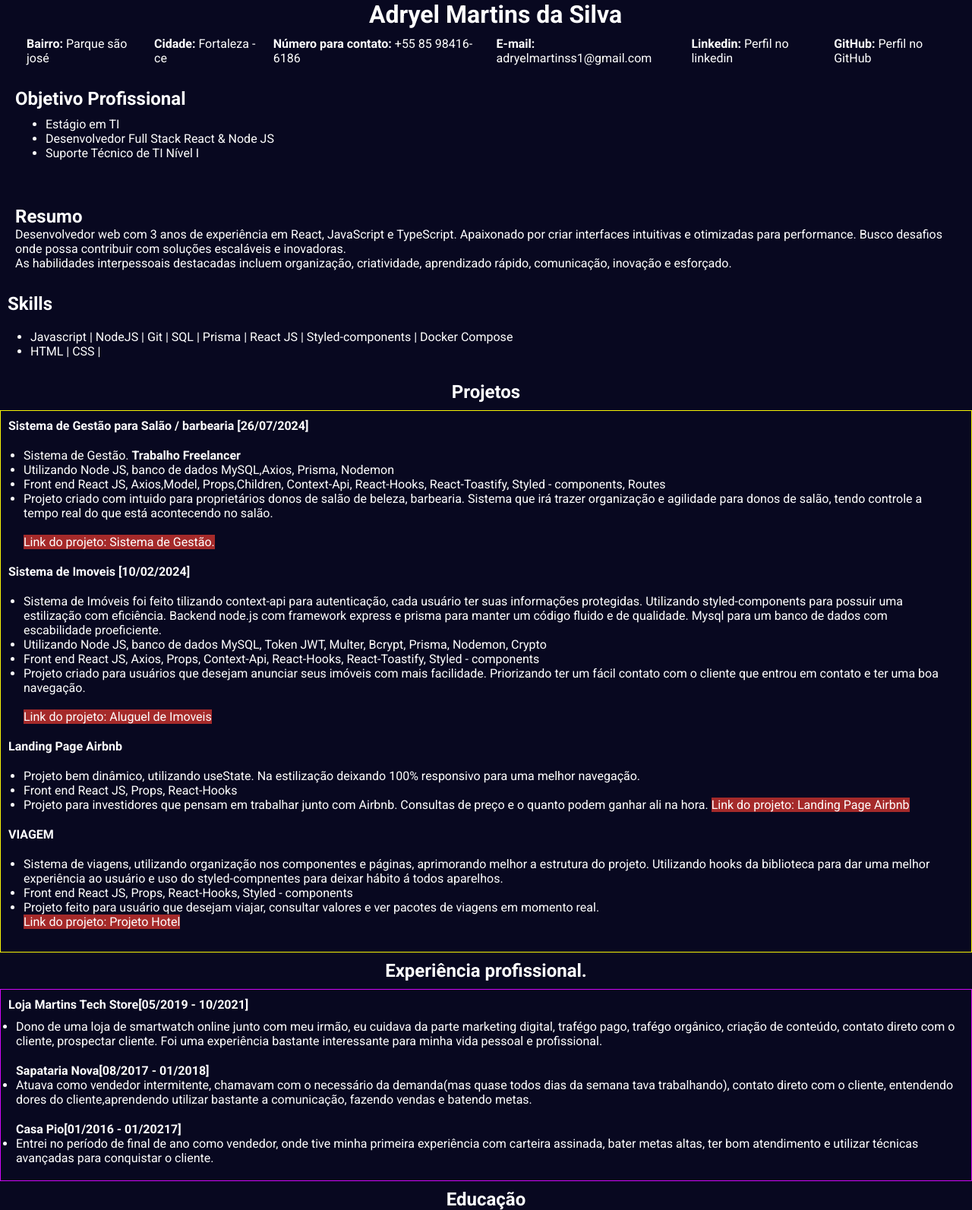
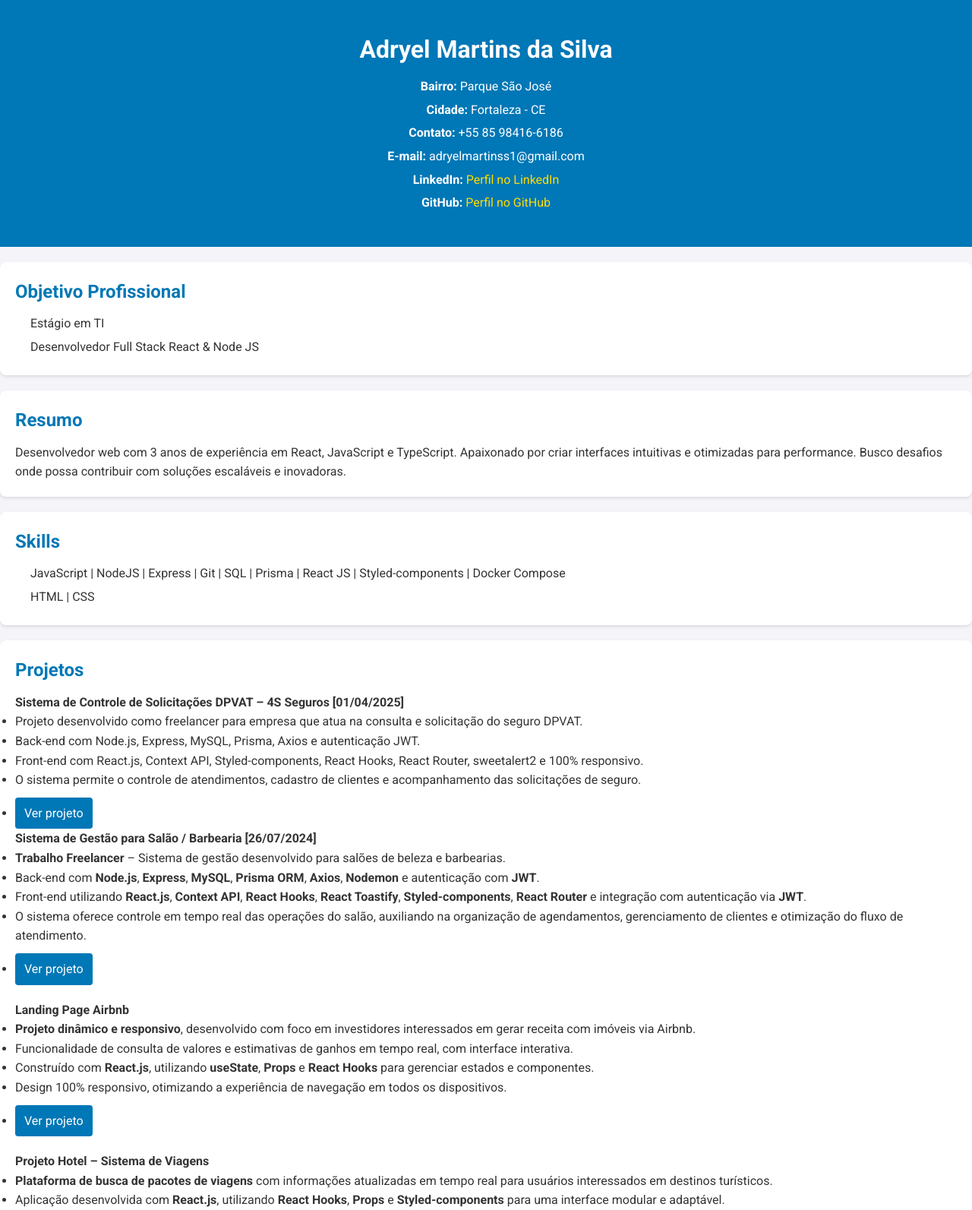
Before and after one commit to adryeldeev/curriculo2, a website: page index.html in a window 1280 px wide. Shown: the top 1593 px of the page at 76% size. Drawn offline with Linux system fonts and the light colour scheme.

Commit message:
deploy att curriculo

```diff
--- a/index.html
+++ b/index.html
@@ -3,231 +3,150 @@
   <head>
     <meta charset="UTF-8" />
     <meta name="viewport" content="width=device-width, initial-scale=1.0" />
-    <title>Curriculo de Adryel</title>
+    <title>Currículo de Adryel</title>
     <link rel="stylesheet" href="styled.css" />
   </head>
   <body>
-    <header>
-        <h1 class="h1_nome">Adryel Martins da Silva</h1>
-        <div class="dados_perfil">
-          <div class="div_espaco">
-            <span><strong> Bairro: </strong>
-              Parque são josé</span>
-            </div>
-            <div class="div_espaco">
-              <span><strong> Cidade: </strong>
-                Fortaleza - ce</span>  <br />
-              </div>
-              <div class="div_espaco">
-
-                <span><strong> Número para contato:</strong>
-                  +55 85 98416-6186</span>  <br />
-                </div>
-                <div class="div_espaco">
-
-                  <span><strong>E-mail: </strong>
-                    adryelmartinss1@gmail.com </span>
-                  </div>
-                  <div class="div_espaco">
-
-                    <span><strong>Linkedin: </strong>
-                      <a href="https://www.linkedin.com/in/adryel-martins-b01544249/">Perfil no linkedin</a></span>  <br />
-
-                    </div>
-                    <div class="div_espaco">
-
-                      <span><strong>GitHub: </strong>
-                        <a href="https://github.com/adryeldeev">Perfil no GitHub</a></span>
+    <header class="header">
+      <div class="container">
+        <h1 class="header__name">Adryel Martins da Silva</h1>
+        <div class="header__profile">
+          <p><strong>Bairro:</strong> Parque São José</p>
+          <p><strong>Cidade:</strong> Fortaleza - CE</p>
+          <p><strong>Contato:</strong> +55 85 98416-6186</p>
+          <p><strong>E-mail:</strong> adryelmartinss1@gmail.com</p>
+          <p><strong>LinkedIn:</strong> <a href="https://www.linkedin.com/in/adryel-martins-b01544249/">Perfil no LinkedIn</a></p>
+          <p><strong>GitHub:</strong> <a href="https://github.com/adryeldeev">Perfil no GitHub</a></p>
         </div>
       </div>
+    </header>
 
-                    </header>
-                    <section class="section_objetivo">
-                     <h1>Objetivo Profissional</h1>
-                     <div class="div-skills">
+    <main>
+      <section class="section">
+        <h2 class="section__title">Objetivo Profissional</h2>
+        <ul class="section__list">
+          <li>Estágio em TI</li>
+          <li>Desenvolvedor Full Stack React & Node JS</li>
+        </ul>
+      </section>
 
+      <section class="section">
+        <h2 class="section__title">Resumo</h2>
+        <p>
+          Desenvolvedor web com 3 anos de experiência em React, JavaScript e TypeScript.
+          Apaixonado por criar interfaces intuitivas e otimizadas para performance. Busco desafios onde possa contribuir com soluções escaláveis e inovadoras.
+        </p>
+      </section>
+
+      <section class="section">
+        <h2 class="section__title">Skills</h2>
+        <ul class="section__list">
+          <li>JavaScript | NodeJS | Express | Git | SQL | Prisma | React JS | Styled-components | Docker Compose</li>
+          <li>HTML | CSS</li>
+        </ul>
+      </section>
+
+      <section class="section">
+        <h2 class="section__title">Projetos</h2>
+        <div class="project">
+          <strong>Sistema de Controle de Solicitações DPVAT – 4S Seguros [01/04/2025]</strong>
+          <div class="div_experiencias">
             <ul>
-                         <li><span>Estágio em TI</span></li>
-                         <li><span>Desenvolvedor Full Stack React & Node JS</span></li>
-                         <li><span>Suporte Técnico de TI Nível I</span></li>
-                        </ul>
-                      </div>
-                      </section>
-    <section class="section_resumo">
-        <h1>Resumo</h1>
-                        <span
-                        >Desenvolvedor web com 3 anos  de experiência em React, JavaScript e TypeScript.
-                        Apaixonado por criar interfaces intuitivas e otimizadas para performance.  Busco desafios onde possa contribuir com soluções escaláveis e inovadoras.
-                        <br />As habilidades interpessoais
-                        destacadas incluem organização, criatividade, aprendizado rápido,
-                        comunicação, inovação e esforçado.
-                    </span>
-                    </section>
-    <section class="section1">
-      <h1 class="h1_skill">Skills</h1>
-      <div class="div-skills">
-        <ul>
+              <li><span>Projeto desenvolvido como freelancer para empresa que atua na consulta e solicitação do seguro DPVAT.</span></li>
+              <li><span>Back-end com Node.js, Express, MySQL, Prisma, Axios e autenticação JWT.</span></li>
+              <li><span>Front-end com React.js, Context API, Styled-components, React Hooks, React Router, sweetalert2 e 100% responsivo.</span></li>
+              <li><span>O sistema permite o controle de atendimentos, cadastro de clientes e acompanhamento das solicitações de seguro.</span></li>
               <li>
-            <span
-              >Javascript | NodeJS | Git | SQL | Prisma | React JS | Styled-components
-              | Docker Compose</span
-            >
-          </li>
-          <li>
-            <span> HTML | CSS | </span>
+                <a href="https://pjsegurowebfront.vercel.app/" target="_blank" rel="noopener noreferrer" >
+                  Ver projeto
+                </a>
               </li>
             </ul>
         </div>
-    </section>
-    <section class="section2">
-      <h1 class="h1_experiencias">Projetos</h1>
-      <div class="div_projetos_pessoais">
-        <strong>Sistema de Gestão para Salão / barbearia [26/07/2024]</strong>
+        <div class="project">
+          <strong>Sistema de Gestão para Salão / Barbearia [26/07/2024]</strong>
           <div class="div_experiencias">
             <ul>
               <li>
-              <span>Sistema de Gestão. <strong>Trabalho Freelancer</strong></span>
+                <span><strong>Trabalho Freelancer</strong> – Sistema de gestão desenvolvido para salões de beleza e barbearias.</span>
               </li>
               <li>
-              <span
-                >Utilizando Node JS, banco de dados MySQL,Axios, Prisma, Nodemon </span
-              >
+                <span>Back-end com <strong>Node.js</strong>, <strong>Express</strong>, <strong>MySQL</strong>, <strong>Prisma ORM</strong>, <strong>Axios</strong>, <strong>Nodemon</strong> e autenticação com <strong>JWT</strong>.</span>
               </li>
               <li>
-              <span
-                >Front end React JS, Axios,Model, Props,Children, Context-Api, React-Hooks,
-                React-Toastify, Styled - components, Routes</span
-              >
+                <span>Front-end utilizando <strong>React.js</strong>, <strong>Context API</strong>, <strong>React Hooks</strong>, <strong>React Toastify</strong>, <strong>Styled-components</strong>, <strong>React Router</strong> e integração com autenticação via <strong>JWT</strong>.</span>
               </li>
               <li>
-              <span
-                >Projeto criado com intuido para proprietários donos de salão de beleza, barbearia. Sistema que irá trazer organização e agilidade para donos de salão,  tendo controle a tempo real do que está acontecendo no salão. <br />
-                 <br />
-              </span>
-
-              <a href="https://adryeldeev.github.io/SistemaDeGestao/" target="_blank" rel="noopener noreferrer" style="background-color: brown;"> Link do projeto: Sistema de Gestão.</a>
+                <span>O sistema oferece controle em tempo real das operações do salão, auxiliando na organização de agendamentos, gerenciamento de clientes e otimização do fluxo de atendimento.</span>
+              </li>
+              <li>
+                <a href="https://adryeldeev.github.io/SistemaDeGestao/" target="_blank" rel="noopener noreferrer">
+                Ver projeto
+                </a>
               </li>
             </ul>
         </div>
-        <strong>Sistema de Imoveis [10/02/2024]</strong>
-        <div class="div_experiencias">
-          <ul>
-            <li>
-              <span>Sistema de Imóveis foi feito tilizando context-api para autenticação, cada usuário ter suas informações protegidas. Utilizando styled-components para possuir uma estilização com eficiência. Backend node.js com framework express e prisma para manter um código fluido e de qualidade. Mysql para um banco de dados com escabilidade proeficiente. </span>
-            </li>
-            <li>
-              <span
-                >Utilizando Node JS, banco de dados MySQL, Token JWT, Multer,
-                Bcrypt, Prisma, Nodemon, Crypto</span
-              >
-            </li>
-            <li>
-              <span
-                >Front end React JS, Axios, Props, Context-Api, React-Hooks,
-                React-Toastify, Styled - components</span
-              >
-            </li>
-            <li>
-              <span
-                >Projeto criado para usuários que desejam anunciar seus imóveis com mais facilidade.
-                Priorizando ter um fácil contato com o cliente que entrou em contato e ter uma boa navegação. <br />
-                 <br />
-
-              </span>
-              <a href="https://adryeldeev.github.io/SitemaDeAluguelDeImoveis/" target="_blank" rel="noopener noreferrer" style="background-color: brown;"> Link do projeto: Aluguel de Imoveis</a>
-            </li>
-          </ul>
         </div>
+        <div class="project">
           <strong>Landing Page Airbnb</strong>
           <div class="div_experiencias">
             <ul>
               <li>
-              <span>Projeto bem dinâmico, utilizando useState. Na estilização deixando 100% responsivo para uma melhor navegação.</span>
-            </li>
-
-            <li>
-              <span>Front end React JS, Props, React-Hooks</span>
+                <span><strong>Projeto dinâmico e responsivo</strong>, desenvolvido com foco em investidores interessados em gerar receita com imóveis via Airbnb.</span>
               </li>
               <li>
-              <span
-                >Projeto para investidores que pensam em trabalhar junto com Airbnb.
-                Consultas de preço e o quanto podem ganhar ali na hora.</span
-                >
-                <a href="https://adryeldeev.github.io/landingpageairbnb/" target="_blank" rel="noopener noreferrer" style="background-color: brown;"> Link do projeto: Landing Page Airbnb</a>
+                <span>Funcionalidade de consulta de valores e estimativas de ganhos em tempo real, com interface interativa.</span>
+              </li>
+              <li>
+                <span>Construído com <strong>React.js</strong>, utilizando <strong>useState</strong>, <strong>Props</strong> e <strong>React Hooks</strong> para gerenciar estados e componentes.</span>
+              </li>
+              <li>
+                <span>Design 100% responsivo, otimizando a experiência de navegação em todos os dispositivos.</span>
+              </li>
+              <li>
+                <a href="https://adryeldeev.github.io/landingpageairbnb/" target="_blank" rel="noopener noreferrer" >
+                 Ver projeto
+                </a>
               </li>
             </ul>
         </div>
-
-
-        <strong>VIAGEM</strong>
+        </div>
+        <div class="project">
+        <strong>Projeto Hotel – Sistema de Viagens</strong>
 <div class="div_experiencias">
   <ul>
     <li>
-              <span>Sistema de viagens, utilizando organização nos componentes e páginas, aprimorando melhor a estrutura do projeto. Utilizando hooks da biblioteca para dar uma melhor experiência ao usuário e uso do styled-compnentes para deixar hábito á todos aparelhos.</span>
-            </li>
-
-            <li>
-              <span
-                >Front end React JS, Props, React-Hooks, Styled -
-                components</span
-              >
+      <span><strong>Plataforma de busca de pacotes de viagens</strong> com informações atualizadas em tempo real para usuários interessados em destinos turísticos.</span>
     </li>
     <li>
-              <span
-                >Projeto feito para usuário que desejam viajar, consultar valores e ver pacotes de viagens em momento real.</span
-                >
+      <span>Aplicação desenvolvida com <strong>React.js</strong>, utilizando <strong>React Hooks</strong>, <strong>Props</strong> e <strong>Styled-components</strong> para uma interface modular e adaptável.</span>
     </li>
-              <a href="https://adryeldeev.github.io/projecthotel/" target="_blank" rel="noopener noreferrer" style="background-color: brown;"> Link do projeto: Projeto Hotel</a>
+    <li>
+      <span>Foco na <strong>organização dos componentes e estrutura de páginas</strong>, visando clareza no código e facilidade de manutenção.</span>
+    </li>
+    <li>
+      <span>Interface responsiva, com experiência fluida em dispositivos móveis e desktop.</span>
+    </li>
+    <li>
+      <a href="https://adryeldeev.github.io/projecthotel/" target="_blank" rel="noopener noreferrer" >
+        Ver projeto
+      </a>
+    </li>
   </ul>
   </div>
         </div>
+
+
+        <!-- Adicione outros projetos aqui -->
       </section>
-      <section class="sectionExp">
-        <h1 class="h1_experiencias">Experiência profissional.</h1>
-        <div class="div_educacao">
-          <strong>Loja Martins Tech Store[05/2019 - 10/2021]</strong>
-          <div class="div_resumo">
-            <ul>
-              <li><span>Dono de uma loja de smartwatch online junto com meu irmão, eu cuidava da parte marketing digital, trafégo pago, trafégo orgânico,  criação de conteúdo, contato direto com o cliente, prospectar cliente. Foi uma experiência bastante interessante para minha vida pessoal e profissional.</span></li>
+
+      <section class="section">
+        <h2 class="section__title">Educação</h2>
+        <ul class="section__list">
+          <li>Análise e Desenvolvimento de Sistemas - Descomplica (03/2022 - 11/2024)</li>
+          <li>Geração Tech - Desenvolvedor Full Stack (10/09/2024 - 22/11/2024)</li>
         </ul>
-          </div>
-          <div class="div_resumo">
-
-            <strong>Sapataria Nova[08/2017 - 01/2018]</strong>
-            <ul>
-              <li><span>Atuava como vendedor intermitente, chamavam com o necessário da demanda(mas quase todos dias da semana tava trabalhando), contato direto com o cliente, entendendo dores do cliente,aprendendo utilizar bastante a comunicação,  fazendo vendas e batendo metas.</span></li>
-            </ul>
-          </div>
-          <div class="div_resumo">
-            <strong>Casa Pio[01/2016 - 01/20217]</strong>
-            <ul>
-              <li><span>Entrei no período de final de ano como vendedor,  onde tive minha primeira experiência com carteira assinada, bater metas altas, ter bom atendimento e utilizar técnicas avançadas para conquistar o cliente.</span></li>
-            </ul>
-          </div>
       </section>
-      <section class="section3">
-        <h1 class="h1_experiencias">Educação</h1>
-        <div class="div_educacao">
-          <div class="div_resumo">
-
-            <strong>Análise e desenvolvimento de sistemas [03/2022 - 11/2024]</strong>
-            <ul>
-              <li><span>Formado no curso análise e desenvolvimento de sistemas na descomplica.</span></li>
-            </ul>
-            <strong>Geração Tech [10/09/2024 - 22/11/2024 ]</strong>
-            <ul>
-              <li><span>Formação em Desenvolvedor Full Stack.</span></li>
-              <li><a href="https://drive.google.com/file/d/1H7erJ6QVP3MKmbwSbtnpfb0lm0ffkYbY/view?usp=drive_link" download="https://drive.google.com/file/d/1H7erJ6QVP3MKmbwSbtnpfb0lm0ffkYbY/view?usp=drive_link">Fazer download</a></li>
-            </ul>
-          </div>
-          <div class="div_resumo">
-            <ul>
-              <li>
-                Excel-Intermédiario
-              </li>
-            </ul>
-          </div>
-
-        </section>
+    </main>
   </body>
 </html>
--- a/styled.css
+++ b/styled.css
@@ -1,101 +1,92 @@
-@import url('https://fonts.googleapis.com/css2?family=Roboto:ital,wght@0,100;0,300;0,400;0,500;0,700;0,900;1,100;1,300;1,400;1,500;1,700;1,900&display=swap');
-*{
-    padding:0;
-    margin:0;
-    box-sizing: border-box;
-    font-family: "Roboto", sans-serif;
-}
-a{
-    text-decoration: none;
-    color:#fff
-}
-body{
-    background-color: rgb(8, 8, 32);
-    color: #fff !important;
-}
-header{
-    display: flex;
-    justify-content: center;
-    align-items: center;
-    flex-wrap: wrap;
-    padding-left: 25px;
-    flex-direction: column;
-}
-header .h1_nome{
-    display: flex;
-    justify-content: center;
-    align-items: center;
+@import url('https://fonts.googleapis.com/css2?family=Roboto:wght@400;700&display=swap');
 
-}
-.section_objetivo{
-    padding: 20px;
-
-}
-.section_resumo{
-    padding: 20px;
-}
-.dados_perfil{
-    display: flex;
-   padding: 10px;
-}
-.div_espaco{
-    padding-right: 10px;
-}
-.h1_skill{
-    padding: 10px;
-}
-.div-skills{
-    display: flex;
-    align-items: center;
-    padding: 10px 0 20px 40px;
-
+* {
+  margin: 0;
+  padding: 0;
+  box-sizing: border-box;
 }
 
-.h1_experiencias{
-    padding: 10px;
-    display: flex;
-    justify-content: center;
-    align-items: center;
-
+body {
+  font-family: 'Roboto', sans-serif;
+  background-color: #f4f4f9;
+  color: #333;
+  line-height: 1.6;
 }
 
-.div_projetos_pessoais{
-    padding: 10px;
-    border: 1px solid #f8f406;
-    padding: 10px 10px 10px;
-}
-.div_educacao{
-    padding: 10px;
-    border: 1px solid #d006f8;
-    padding: 10px 10px 10px;
-}
-.div_experiencias{
-    padding: 20px;
+.container {
+  max-width: 1200px;
+  margin: 0 auto;
+  padding: 20px;
 }
 
-.div_resumo{
-    padding: 10px;
+.header {
+  background-color: #0077b6;
+  color: #fff;
+  padding: 20px 0;
+  text-align: center;
 }
 
-@media screen and (min-width: 375px ) and (max-width: 566px) {
-    header .dados_perfil{
-        display: flex;
-        flex-direction: column;
-    justify-content: center;
-    align-items: center;
-    padding-left: 25px;
-
-    }
-
+.header__name {
+  font-size: 2rem;
+  margin-bottom: 10px;
 }
 
-@media screen and (min-width: 567px ) and (max-width: 767px) {
-    header .dados_perfil{
-        display: flex;
-        flex-direction: column;
-    justify-content: center;
-    align-items: center;
-    padding-left: 25px;
+.header__profile p {
+  margin: 5px 0;
+}
 
-    }
+.header__profile a {
+  color: #ffdd00;
+  text-decoration: none;
 }
+
+.header__profile a:hover {
+  text-decoration: underline;
+}
+
+.section {
+  margin: 20px 0;
+  padding: 20px;
+  background: #fff;
+  border-radius: 8px;
+  box-shadow: 0 2px 4px rgba(0, 0, 0, 0.1);
+}
+
+.section__title {
+  font-size: 1.5rem;
+  margin-bottom: 10px;
+  color: #0077b6;
+}
+
+.section__list {
+  list-style: none;
+  padding-left: 20px;
+}
+
+.section__list li {
+  margin-bottom: 5px;
+}
+
+.project {
+  margin-bottom: 20px;
+}
+
+.project h3 {
+  font-size: 1.2rem;
+  color: #0077b6;
+}
+
+.project a {
+  display: inline-block;
+  margin-top: 10px;
+  padding: 8px 12px;
+  background: #0077b6;
+  color: #fff;
+  text-decoration: none;
+  border-radius: 4px;
+  transition: background 0.3s ease;
+}
+
+.project a:hover {
+  background: #005f8a;
+}
```
Lines whose indentation alone changed are shown as unchanged.
